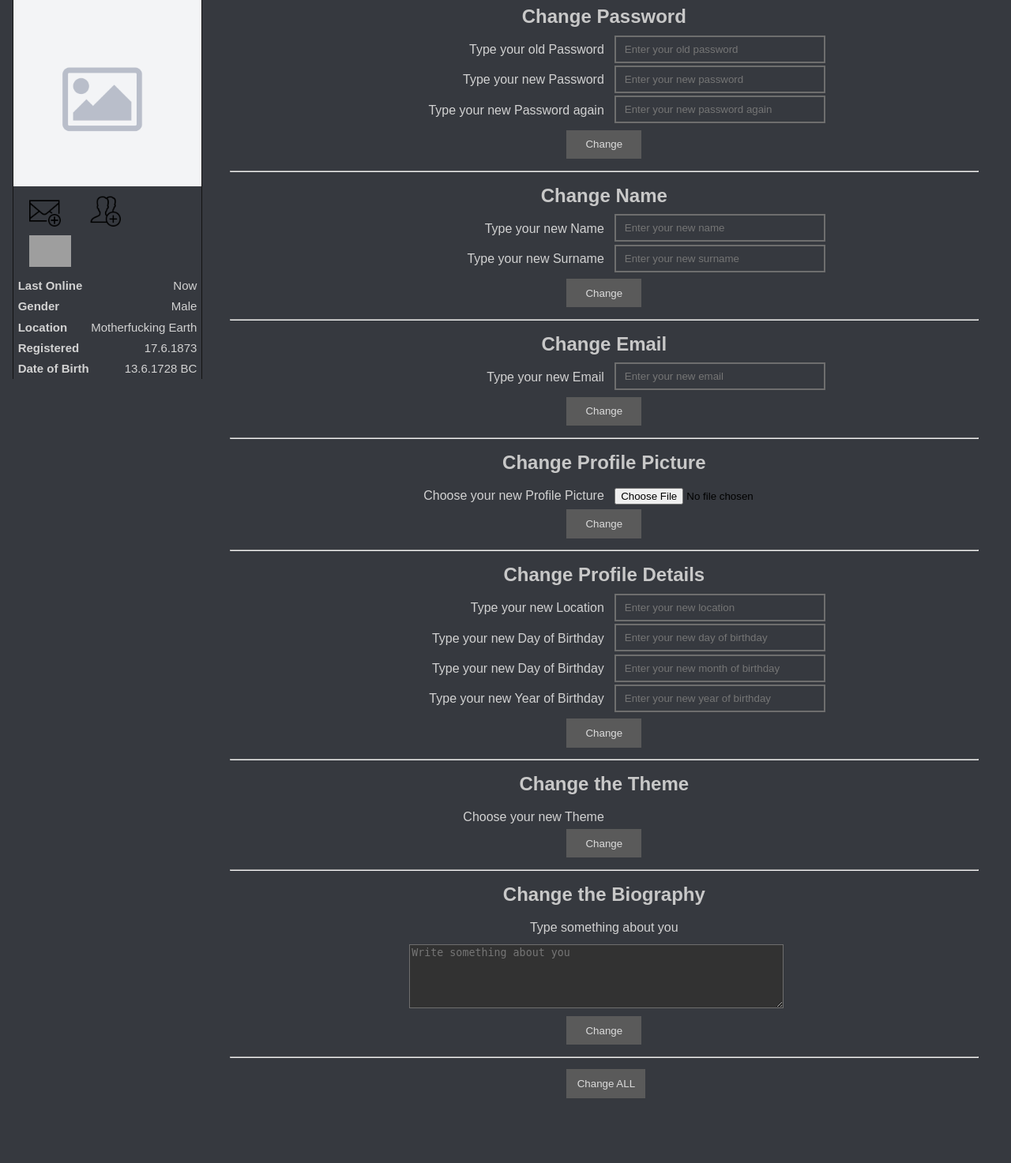
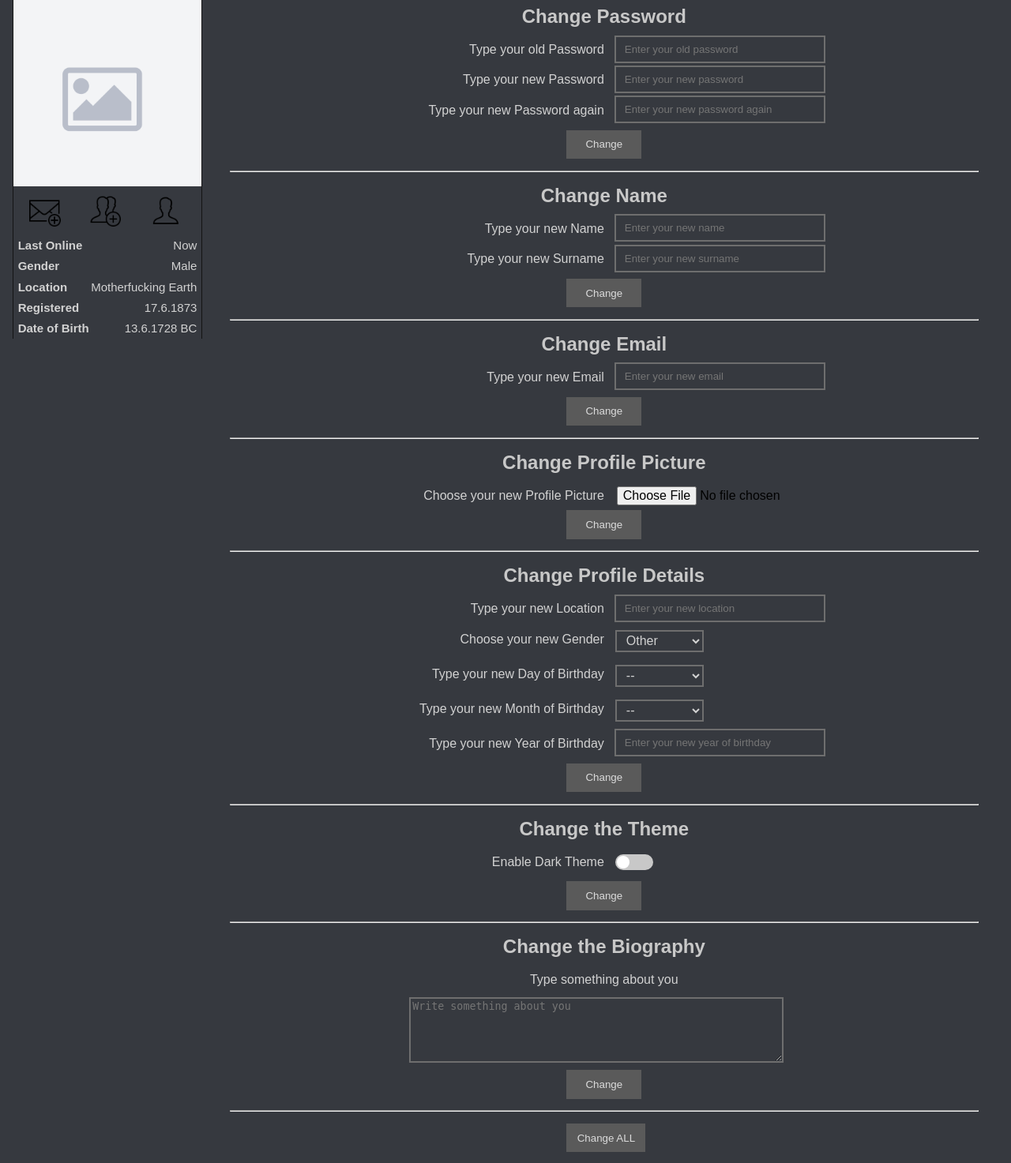
Before and after one commit to PetriskoRastislav/SocialNetwork, a PHP site: page /user_settings.php in a window 1280 px wide. Shown: the part 115-1588 px from the top of the page at 79% size. Before the commit the page ends 1506 px from the top, so only its background shows below. Run offline with PHP 8.4, Linux system fonts and the light colour scheme; the visitor is signed in with stand-in values (Sample User, id 1); data that the repository does not hold is empty; grey boxes are pictures that could not be loaded.

Commit message:
changed styles for user's settings

```diff
--- a/src/styles/user_settings-dark.css
+++ b/src/styles/user_settings-dark.css
@@ -3,8 +3,8 @@
 }
 
 #user_bio {
-    background-color: rgb(50, 50, 50);
-    color: rgb(220, 220, 220);
+    background-color: rgb(54, 57, 63);
+    color: rgb(210, 210, 210);
     border-color: rgb(110, 110, 110);
 }
 
@@ -12,3 +12,13 @@
     background-color: rgb(60, 60, 60);
     border-color: rgb(250, 250, 250);
 }
+
+.select_input {
+	background-color: rgb(54, 57, 63);
+    color: rgb(210, 210, 210);
+    border: 2px solid rgb(110, 110, 110);
+}
+
+.select_input:focus {
+    border-color: rgb(250, 250, 250);
+}
--- a/src/styles/user_settings.css
+++ b/src/styles/user_settings.css
@@ -1,31 +1,5 @@
-/*.set_left {
-	float: left;
-	width: 40%;
-	clear: right;
-	margin-left: 10%;
-}
-
-.set_right {
-	float: left;
-	width: 50%;
-}*/
-
 h2 {
 	text-align: center;
-}
-
-p.spacing_form {
-	/*padding: 0.625em 0 0.625em 0;*/
-	margin-top: 0.75em;
-	margin-bottom: 1em;
-	/*border: solid 1px black;*/
-	/*background-color: yellow;*/
-	font-size: 1em;
-	text-align: right;
-}
-
-p.spacing_form:first-child {
-	margin-top: 0.5em;
 }
 
 textarea {
@@ -84,7 +58,10 @@
 
 input[type=file] {
 	max-width: 20em;
-	margin-top: 0.75em;
+	margin-top: 0.5em;
+	outline: none;
+	font-size: 1em;
+	font-family: 'Arial', Helvetica, sans-serif;
 }
 
 label[for=bio] {
@@ -96,4 +73,99 @@
 	width: 50%;
 	margin-left: 24%;
 	margin-top: 1em;
+	background-color: rgb(250, 250, 250);
+    color: rgb(0, 0, 0);
+    border: 2px solid rgb(200, 200, 200);
 }
+
+#user_bio:focus {
+	outline: none;
+    border: 2px solid rgb(0, 0, 0);
+}
+
+.select_input {
+	width: 7em;
+	height: 1.75em;
+	margin: 0.5em 20% 0.5em 0.875em;
+	padding-left: 0.5em;
+	font-size: 1em;
+	font-family: 'Arial', Helvetica, sans-serif;
+	background-color: rgb(250, 250, 250);
+    color: rgb(0, 0, 0);
+    border: 2px solid rgb(200, 200, 200);
+}
+
+.select_input:focus {
+	outline: none;
+    border: 2px solid rgb(0, 0, 0);
+    transition: 0.4s;
+}
+
+.switch {
+	margin: 0.625em 0.875% 0.5em 0.875em;
+}
+
+
+
+
+
+
+
+/* The switch - the box around the slider */
+.switch {
+  position: relative;
+  display: inline-block;
+  width: 3em;
+  height: 1.25em;
+}
+
+/* Hide default HTML checkbox */
+.switch input {
+  opacity: 0;
+  width: 0;
+  height: 0;
+}
+
+/* The slider */
+.slider {
+  position: absolute;
+  cursor: pointer;
+  top: 0;
+  left: 0;
+  right: 0;
+  bottom: 0;
+  background-color: rgb(200 200 200);
+  -webkit-transition: .4s;
+  transition: .4s;
+}
+
+.slider:before {
+  position: absolute;
+  content: "";
+  height: 1em;
+  width: 1em;
+  left: 0.125em;
+  bottom: 0.125em;
+  background-color: white;
+  -webkit-transition: .4s;
+  transition: .4s;
+}
+
+input:checked + .slider {
+  background-color: rgb(0 0 0);
+}
+
+input:checked + .slider:before {
+  -webkit-transform: translateX(1.75em);
+  -ms-transform: translateX(1.75em);
+  transform: translateX(1.75em);
+}
+
+/* Rounded sliders */
+.slider.round {
+  border-radius: 1.0625em;
+}
+
+.slider.round:before {
+  border-radius: 50%;
+}
--- a/src/user_settings.php
+++ b/src/user_settings.php
@@ -109,22 +109,68 @@
 					<label for="location" class="info_tag_setting">Type your new Location</label>
 					<input type="text" class="value_setting input_form" name="location" placeholder="Enter your new location" maxlength="100">
 				</li>
-				<!--<li>
+				<li>
 					<label for="gender" class="info_tag_setting">Choose your new Gender</label>
-					<input type="radio" class="value_setting input_form" name="gender" checked="checked">
-					<label for="gender">Other</label>
-					<input type="radio" class="value_setting input_form" name="gender">
-					<label for="gender">Male</label>
-					<input type="radio" class="value_setting input_form" name="gender">
-					<label for="gender">Female</label>
-				</li>-->
+					<select class="select_input">
+	    				<option value="0">Other</option>
+	    				<option value="1">Male</option>
+	   					<option value="2">Female</option>
+					</select>
+				</li>
 				<li>
 					<label for="day_of_birthday" class="info_tag_setting">Type your new Day of Birthday</label>
-					<input type="text" class="value_setting input_form" name="day_of_birthday" placeholder="Enter your new day of birthday" maxlength="2">
+					<select class="select_input">
+	    				<option value="0">--</option>
+	    				<option value="1">01</option>
+	   					<option value="2">02</option>
+	   					<option value="3">03</option>
+	   					<option value="4">04</option>
+	   					<option value="5">05</option>
+	   					<option value="6">06</option>
+	   					<option value="7">07</option>
+	   					<option value="8">08</option>
+	   					<option value="9">09</option>
+	   					<option value="10">10</option>
+	   					<option value="11">11</option>
+	   					<option value="12">12</option>
+	   					<option value="13">13</option>
+	   					<option value="14">14</option>
+	   					<option value="15">15</option>
+	   					<option value="16">16</option>
+	   					<option value="17">17</option>
+	   					<option value="18">18</option>
+	   					<option value="19">19</option>
+	   					<option value="20">20</option>
+	   					<option value="21">21</option>
+	   					<option value="22">22</option>
+	   					<option value="23">23</option>
+	   					<option value="24">24</option>
+	   					<option value="25">25</option>
+	   					<option value="26">26</option>
+	   					<option value="27">27</option>
+	   					<option value="28">28</option>
+	   					<option value="29">29</option>
+	   					<option value="30">30</option>
+	   					<option value="31">31</option>
+					</select>
 				</li>
 				<li>
-					<label for="month_of_birthday" class="info_tag_setting">Type your new Day of Birthday</label>
-					<input type="text" class="value_setting input_form" name="month_of_birthday" placeholder="Enter your new month of birthday" maxlength="2">
+					<label for="month_of_birthday" class="info_tag_setting">Type your new Month of Birthday</label>
+					<select class="select_input">
+	    				<option value="0">--</option>
+	    				<option value="1">01</option>
+	   					<option value="2">02</option>
+	   					<option value="3">03</option>
+	   					<option value="4">04</option>
+	   					<option value="5">05</option>
+	   					<option value="6">06</option>
+	   					<option value="7">07</option>
+	   					<option value="8">08</option>
+	   					<option value="9">09</option>
+	   					<option value="10">10</option>
+	   					<option value="11">11</option>
+	   					<option value="12">12</option>
+	   				</select>
 				</li>
 				<li>
 					<label for="year_of_birthday" class="info_tag_setting">Type your new Year of Birthday</label>
@@ -138,7 +184,13 @@
 		<h2>Change the Theme</h2>
 			<ul>
 				<li>
-					<label for="theme" class="info_tag_setting">Choose your new Theme</label>
+					<label for="theme" class="info_tag_setting">Enable Dark Theme</label>
+				</li>
+				<li>
+					<label class="switch">
+						<input type="checkbox">
+  						<span class="slider round"></span>
+					</label>
 				</li>
 			</ul>
 			<input type="button" value="Change" class="spacing_form button_form_submit button_setting">
```
Also changed, not shown: src/srcPictures/icons8-user-100.png (added).
